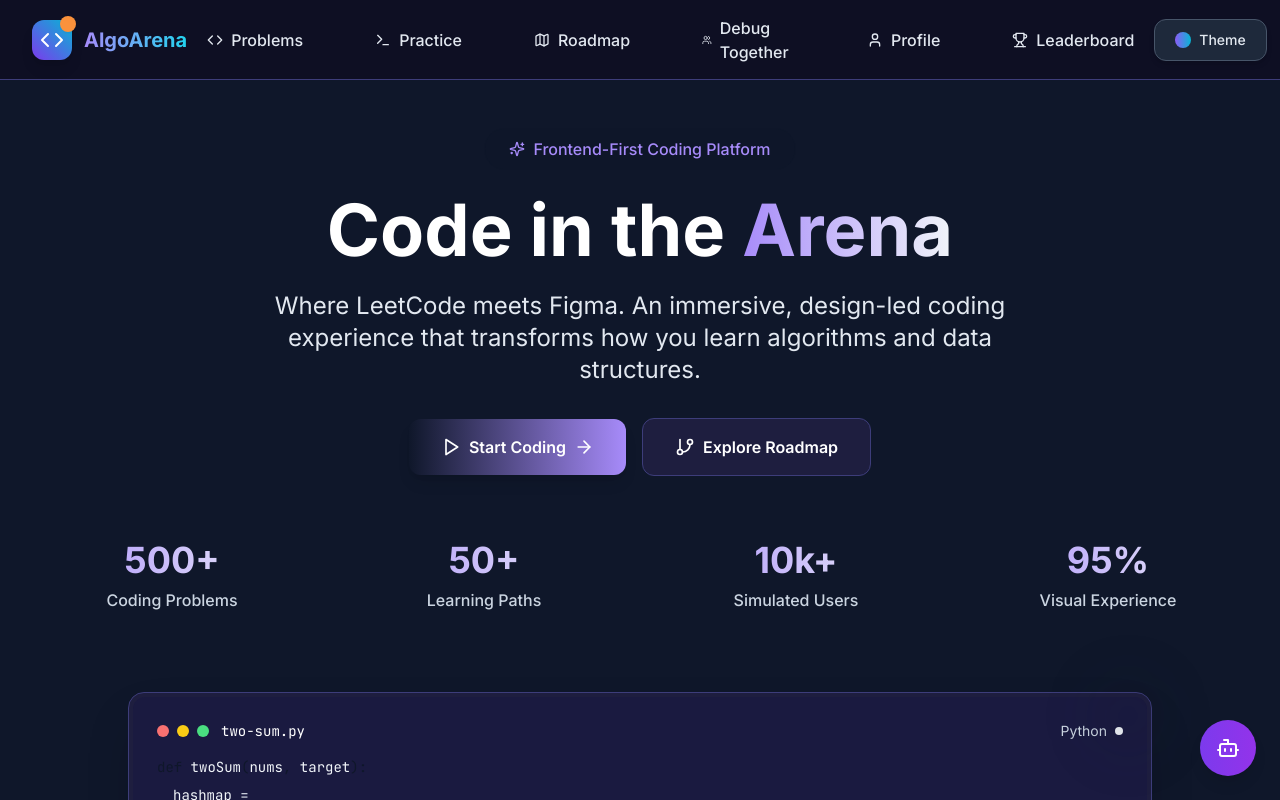
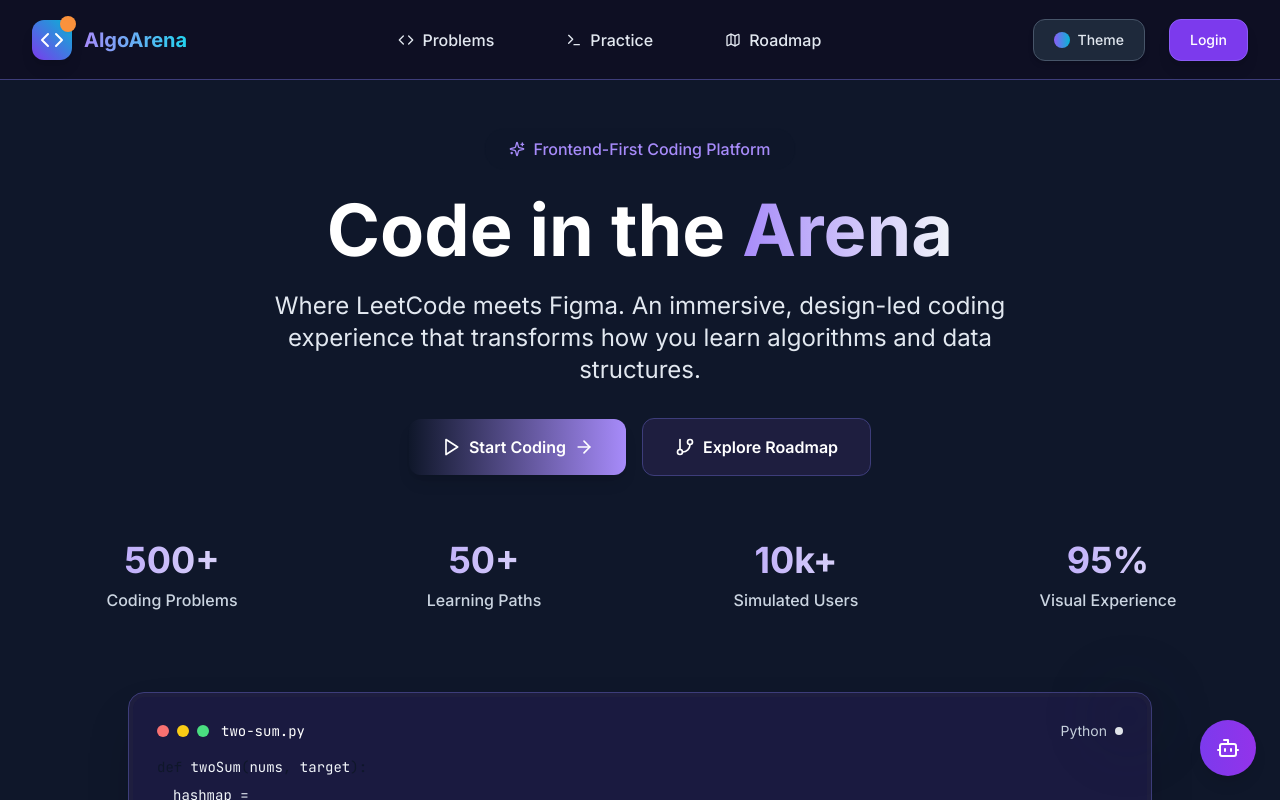
Before and after one commit to Shukla0607/AlgoArena, a React (Vite) app: page / in a window 1280 px wide. Shown: the top 800 px of the page. Built offline with nearby package versions, Linux system fonts and the light colour scheme; the HTML template or start-up script is replaced by a standard one.

Commit message:
Hide protected navigation items when not authenticated
cgen-f3a2c0180314493dbf91976f7661b332

```diff
--- a/src/components/Navigation.tsx
+++ b/src/components/Navigation.tsx
@@ -30,9 +30,14 @@ const Navigation = () => {
     { name: "Problems", href: "/problems", icon: Code },
     { name: "Practice", href: "/practice", icon: Terminal },
     { name: "Roadmap", href: "/roadmap", icon: Map },
-    { name: "Debug Together", href: "/debug", icon: Users },
-    { name: "Profile", href: "/profile", icon: User },
-    { name: "Leaderboard", href: "/leaderboard", icon: Trophy },
+    // Protected items - only show when authenticated
+    ...(isAuthenticated
+      ? [
+          { name: "Debug Together", href: "/debug", icon: Users },
+          { name: "Profile", href: "/profile", icon: User },
+          { name: "Leaderboard", href: "/leaderboard", icon: Trophy },
+        ]
+      : []),
     ...(isAdmin ? [{ name: "Admin", href: "/admin", icon: Shield }] : []),
   ];
 
```
